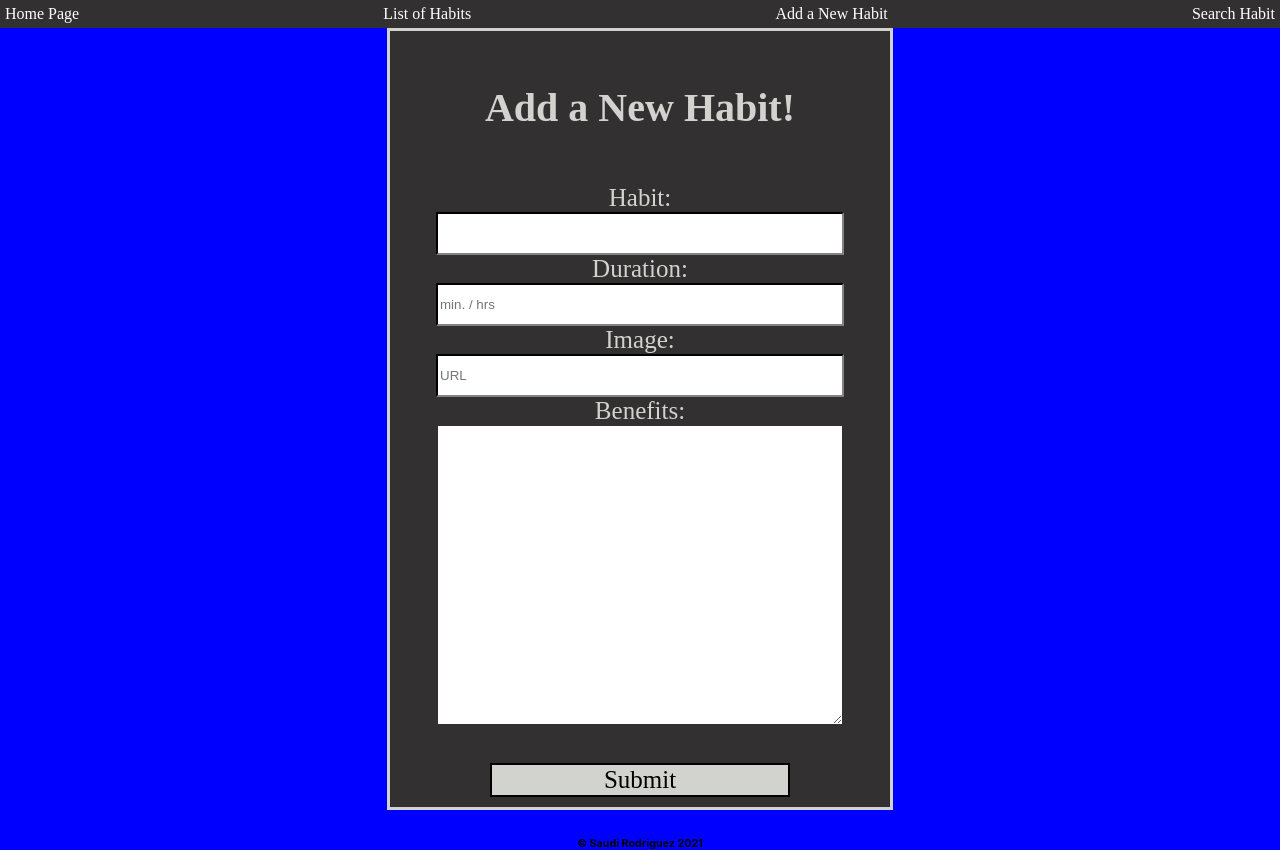
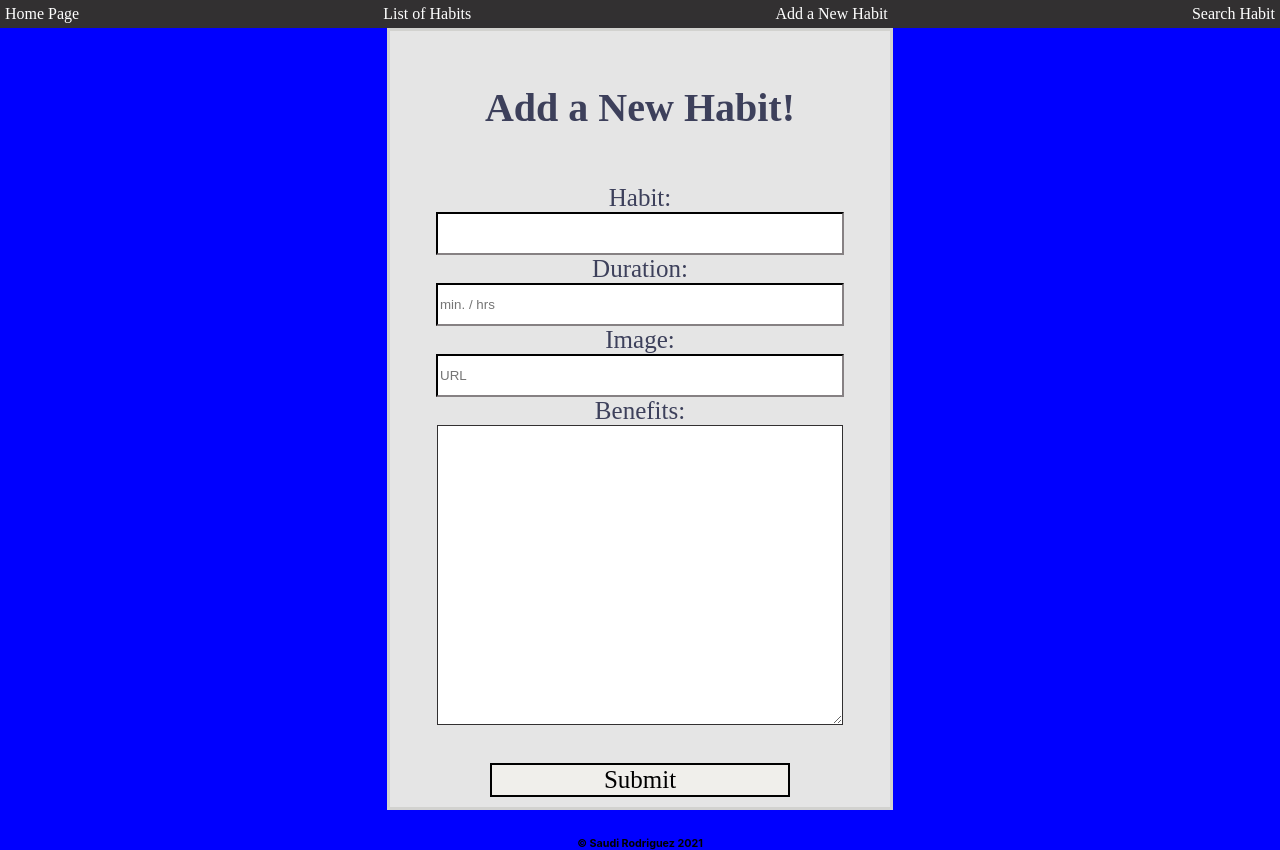
Before and after one commit to SaudiR/The-Secret-of-Habits, a React (Create React App) app in the folder client/: page /form in a window 1280 px wide. Built offline with nearby package versions, Linux system fonts and the light colour scheme; no server answers.

Commit message:
updated tablet view

```diff
--- a/client/src/App.css
+++ b/client/src/App.css
@@ -30,8 +30,8 @@ form {
   padding: 0;
   border-style: solid;
   border-color:  #d2d2cf;
-  background-color:  #323031;
-  /* background-image: url(https://images.pond5.com/self-help-animated-word-cloud-footage-075582625_prevstill.jpeg); */
+  background-color: #e5e5e5;
+
 }
 
 #benefitsTextarea {
@@ -56,8 +56,9 @@ button {
   font-family: 'Merriweather', serif;
   font-size: 25px;
   border-style: solid;
+  border-color:black;
   color: black;
-  background-color: #d2d2cf;
+  background-color: #f0efeb;
   width: 300px;
 }
 
@@ -76,7 +77,7 @@ h1 {
   font-family: 'Marck Script', cursive;
   text-align: center;
   font-size: 45px;
-  /* text-shadow: 2px 2px white; */
+
   margin-top: auto;
 }
 
@@ -87,12 +88,12 @@ h3 {
 
 h4 {
   font-size: 40px;
-  color:  #d2d2cf;
+  color:  #3d405b;
   font-family: 'Marck Script', cursive;
   text-decoration: none;
 }
 label {
-  color:  #d2d2cf;
+  color:   #3d405b;
 }
 
 .home {
@@ -103,7 +104,7 @@ label {
   background-size: 100% 100%;
   background-color: #e2e2df;
   border-style: solid;
-  border-color: #828a95;
+  border-color: black;
   width: 600px;
   margin: 0 auto;
   padding: 50px 50px 50px 50px;
@@ -113,7 +114,7 @@ label {
 }
 
 body {
-  background-color: #d2d2cf;
+  background-color: #3d405b;
   margin: 0 auto;
   padding: 0;
 }
@@ -136,7 +137,7 @@ body {
   overflow: scroll;
   border-style: solid;
   border-color:  #323031;
-  background-color: #d2d2cf;
+  background-color:  #f0efeb;
 }
 
 .list:hover {
```
Also changed, not shown: 1 other file (tests, documents, lock files or other folders).
